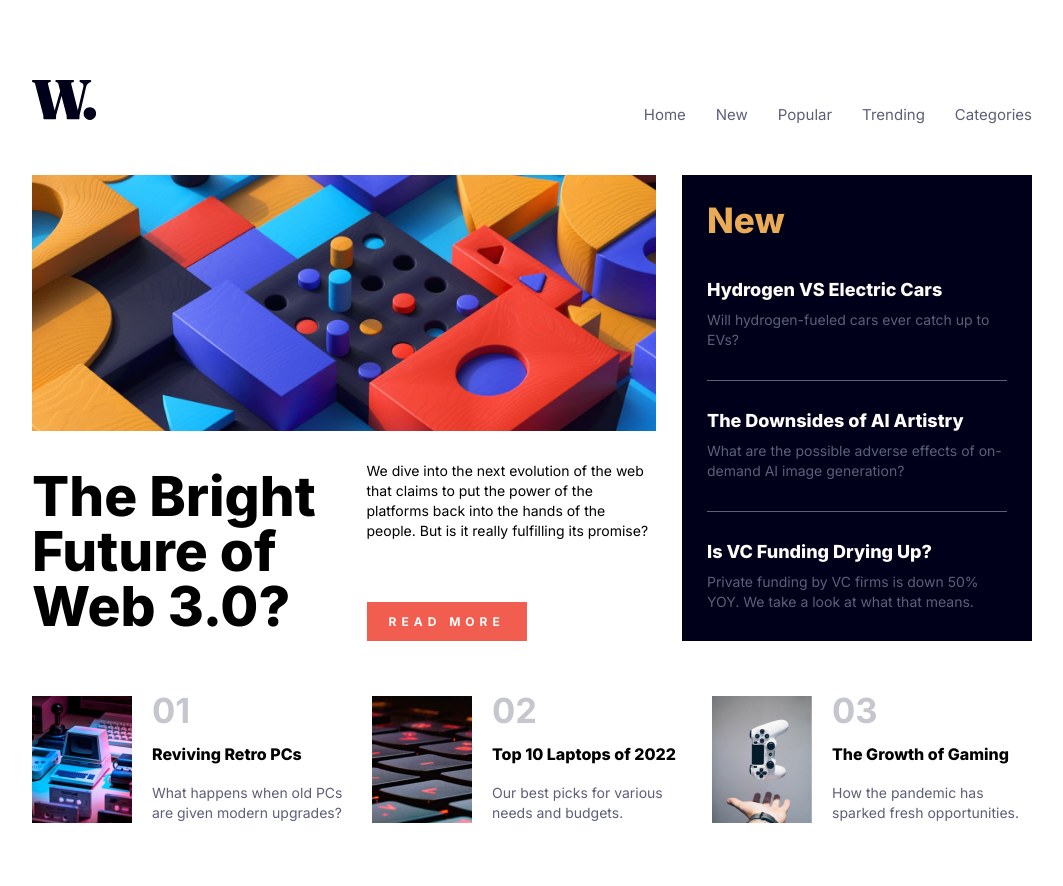
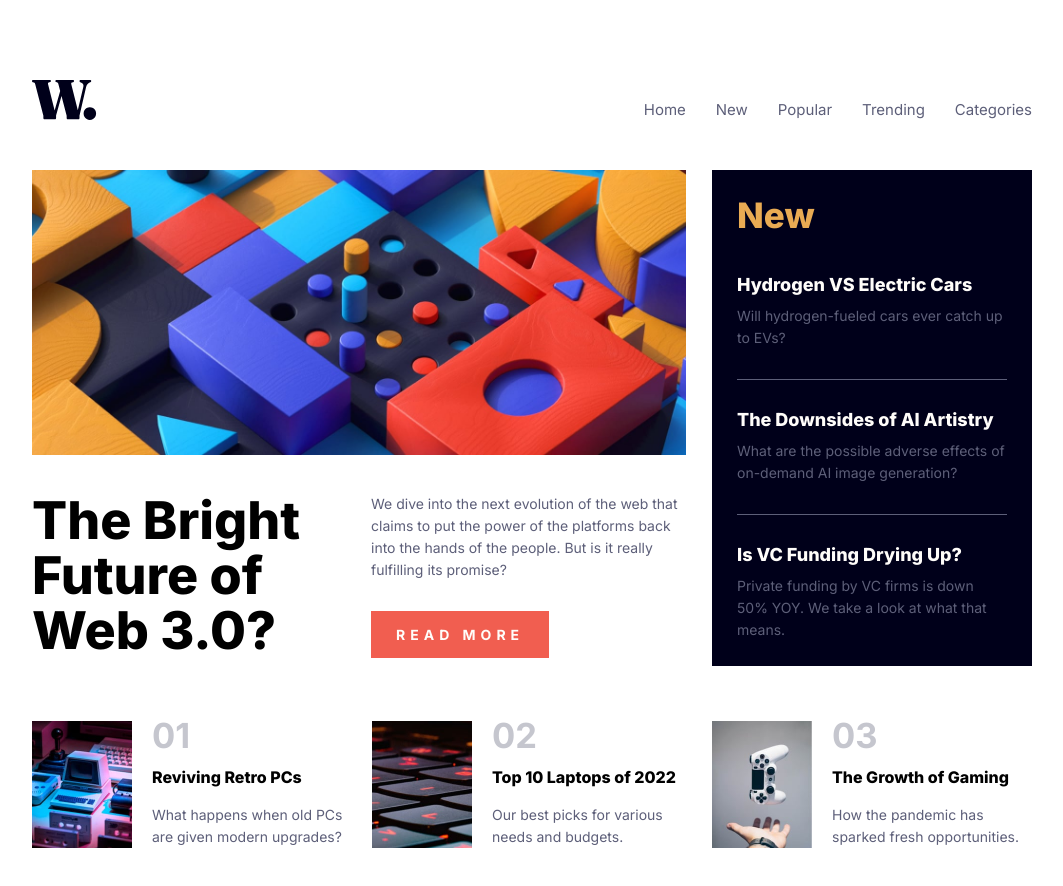
Before and after one commit to cwasi/news-homepage, a website: page index.html in a window 1280 px wide. Shown: the whole page, without its empty margins (108-1171 px from the left). Drawn offline with Linux system fonts and the light colour scheme.

Commit message:
made minor changes

```diff
--- a/index.html
+++ b/index.html
@@ -15,7 +15,7 @@
   </head>
   <body>
     <header class="header">
-      <div>
+      <div class="logo__box">
         <svg class="icon__logo">
           <use href="src/assets/icons/sprite.svg#icon-logo"></use>
         </svg>
@@ -45,7 +45,7 @@
           <div class="news__info__box">
             <h1 class="news__title heading-1">The Bright Future of Web 3.0?</h1>
             <div class="news__info">
-              <p class="paragraph paragraph-b">
+              <p class="paragraph paragraph-b paragraph__color-dark-grayish-blue">
                 We dive into the next evolution of the web that claims to put
                 the power of the platforms back into the hands of the people.
                 But is it really fulfilling its promise?
--- a/src/sass/_button.scss
+++ b/src/sass/_button.scss
@@ -1,8 +1,8 @@
 .btn {
   width: max-content;
-  padding: 1.2rem 2.2rem;
+  padding: 1.5rem 2.5rem;
   font-family: "Inter", sans-serif;
-  font-size: 1.2rem;
+  font-size: 1.4rem;
   font-weight: 700;
   text-transform: uppercase;
   letter-spacing: 0.5rem;
--- a/src/sass/_icons.scss
+++ b/src/sass/_icons.scss
@@ -8,3 +8,7 @@
     height: 4rem;
   }
 }
+
+.logo__box {
+  display: flex;
+}
--- a/src/sass/_news.scss
+++ b/src/sass/_news.scss
@@ -2,7 +2,7 @@
   width: 100rem;
 
   display: grid;
-  grid-template-columns: 1fr min-content;
+  grid-template-columns: 1fr max-content;
   gap: 5.5rem 2.6rem;
 
   &__box {
@@ -11,12 +11,12 @@
   }
 
   &__info__box {
-    height: 18rem;
+    // height: 17rem;
 
     display: grid;
     align-self: center;
-    justify-content: space-between;
-    grid-template-columns: repeat(2, 1fr);
+    justify-content: start;
+    grid-template-columns: 1fr 31.5rem;
     gap: 4.5rem;
   }
 
@@ -35,7 +35,7 @@
   }
 
   &__item {
-    width: 35rem;
+    width: 32rem;
     padding: 2.5rem;
     color: $color-off-white;
     background-color: $color-very-dark-blue;
--- a/src/sass/_typography.scss
+++ b/src/sass/_typography.scss
@@ -1,5 +1,5 @@
 .heading-1 {
-  font-size: 5.5rem;
+  font-size: 5.2rem;
   font-weight: 800;
   line-height: 5.5rem;
 }
@@ -36,7 +36,7 @@
 .paragraph {
   margin-top: 1rem;
   font-size: 1.4rem;
-  line-height: 2rem;
+  line-height: 2.2rem;
 
   &-b {
     margin-top: 0;
```
Also changed, not shown: src/css/style.css.
